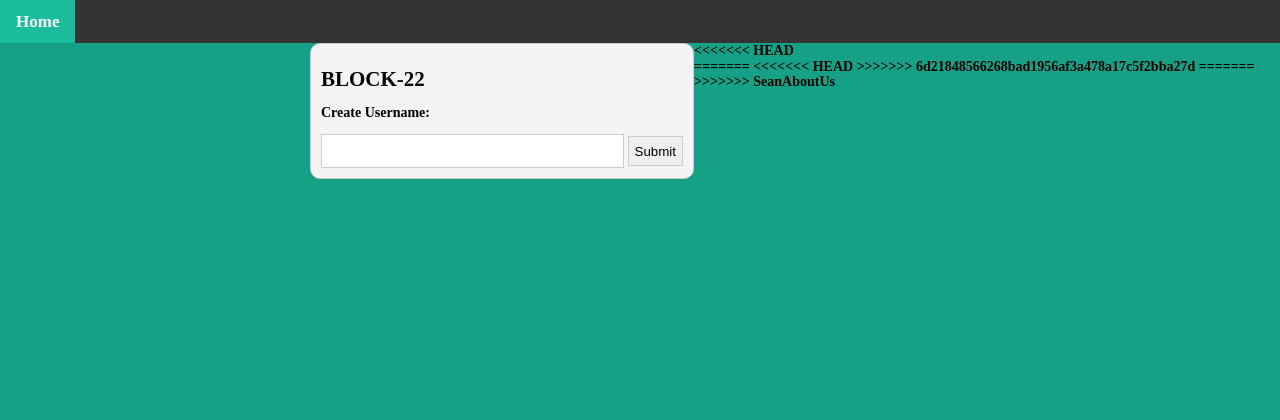
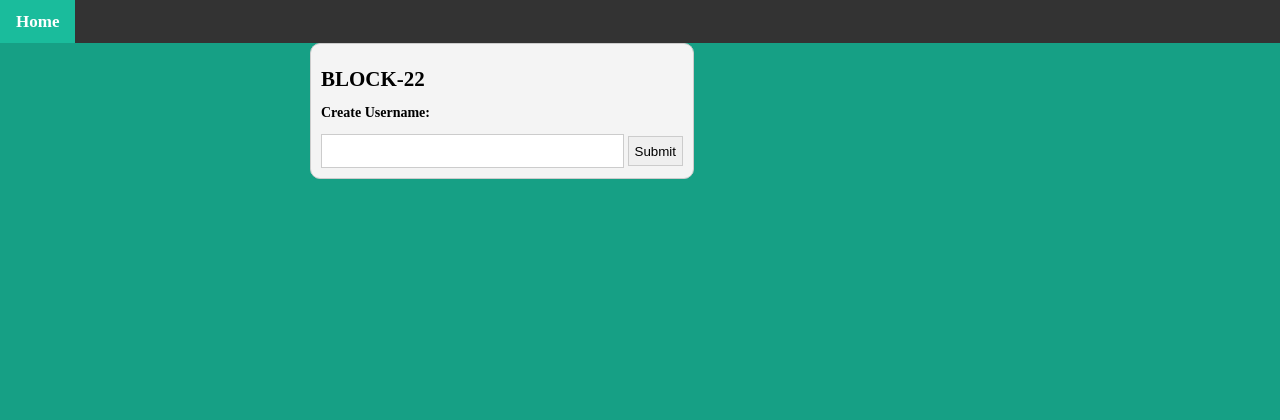
Before and after one commit to AlinaNBelova/backend_group_project, a Node server app: template views/chat.ejs in a window 1280 px wide. Shown: the top 420 px of the page. Run offline with Node 20, Linux system fonts and the light colour scheme; the template is opened without the code that fills it, so the values that code supplies are empty; some libraries are stand-ins or nearby versions; some web fonts are replaced.

Commit message:
deleted random misc input left in the body of chat.ejs

```diff
--- a/views/chat.ejs
+++ b/views/chat.ejs
@@ -41,7 +41,7 @@
 				<div id="users"></div>
 			</div>
 		</div>
-<<<<<<< HEAD
+
 	</div>
 
     <script src="http://code.jquery.com/jquery-latest.min.js"></script>
@@ -51,19 +51,13 @@
 
 <footer>  © 2020 BLOCK-22, Org. <br> <i>Powered by Blockchain</i> </footer>
 
-=======
     </div>
 
     <script src="http://code.jquery.com/jquery-latest.min.js"></script>
-<<<<<<< HEAD
 	<script src="../js/chat.js"></script>
 	<script src="/socket.io/socket.io.js"></script>
-
->>>>>>> 6d21848566268bad1956af3a478a17c5f2bba27d
-=======
 	<script src="/socket.io/socket.io.js"></script>
 
->>>>>>> SeanAboutUs
 </body>
 
 </html>
```
